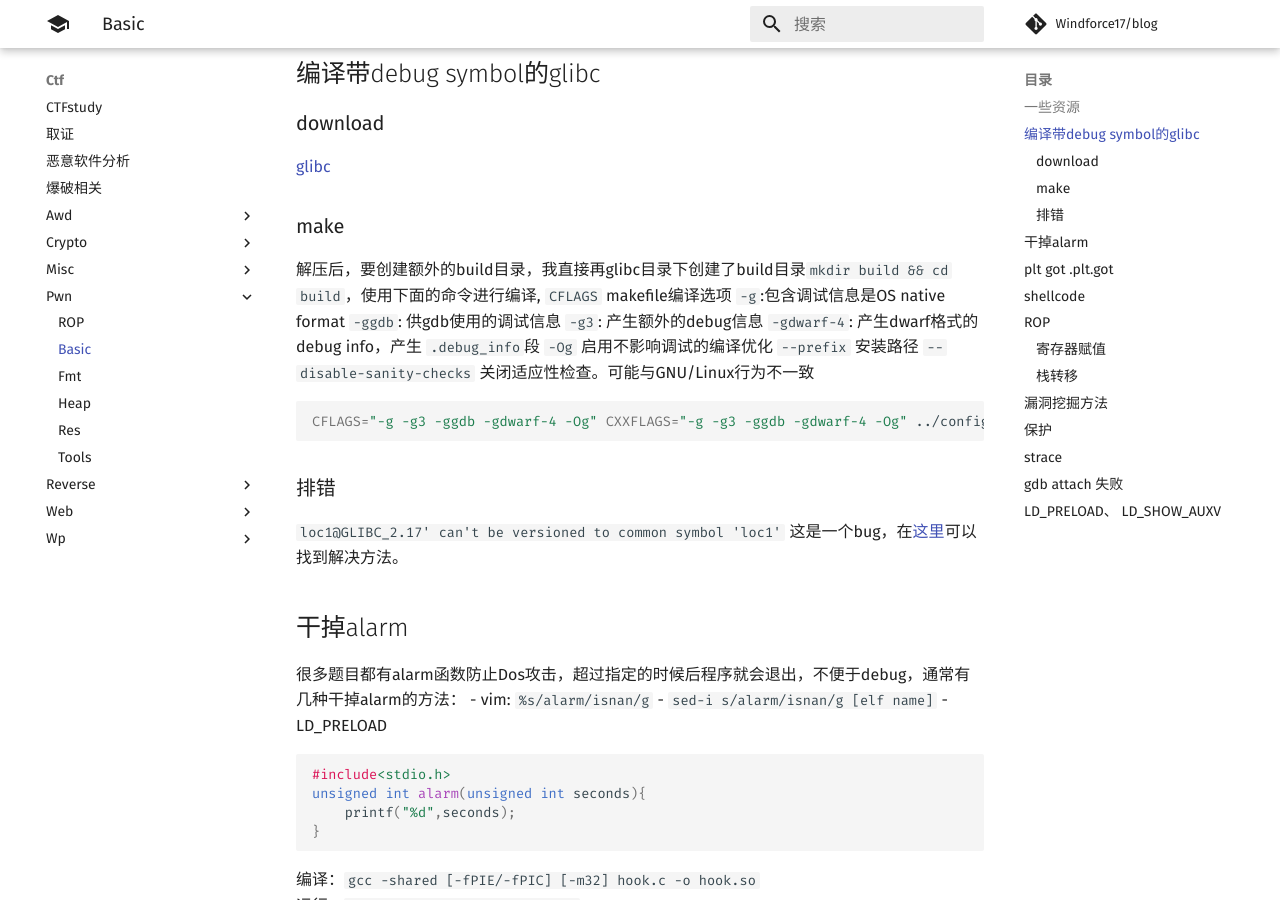
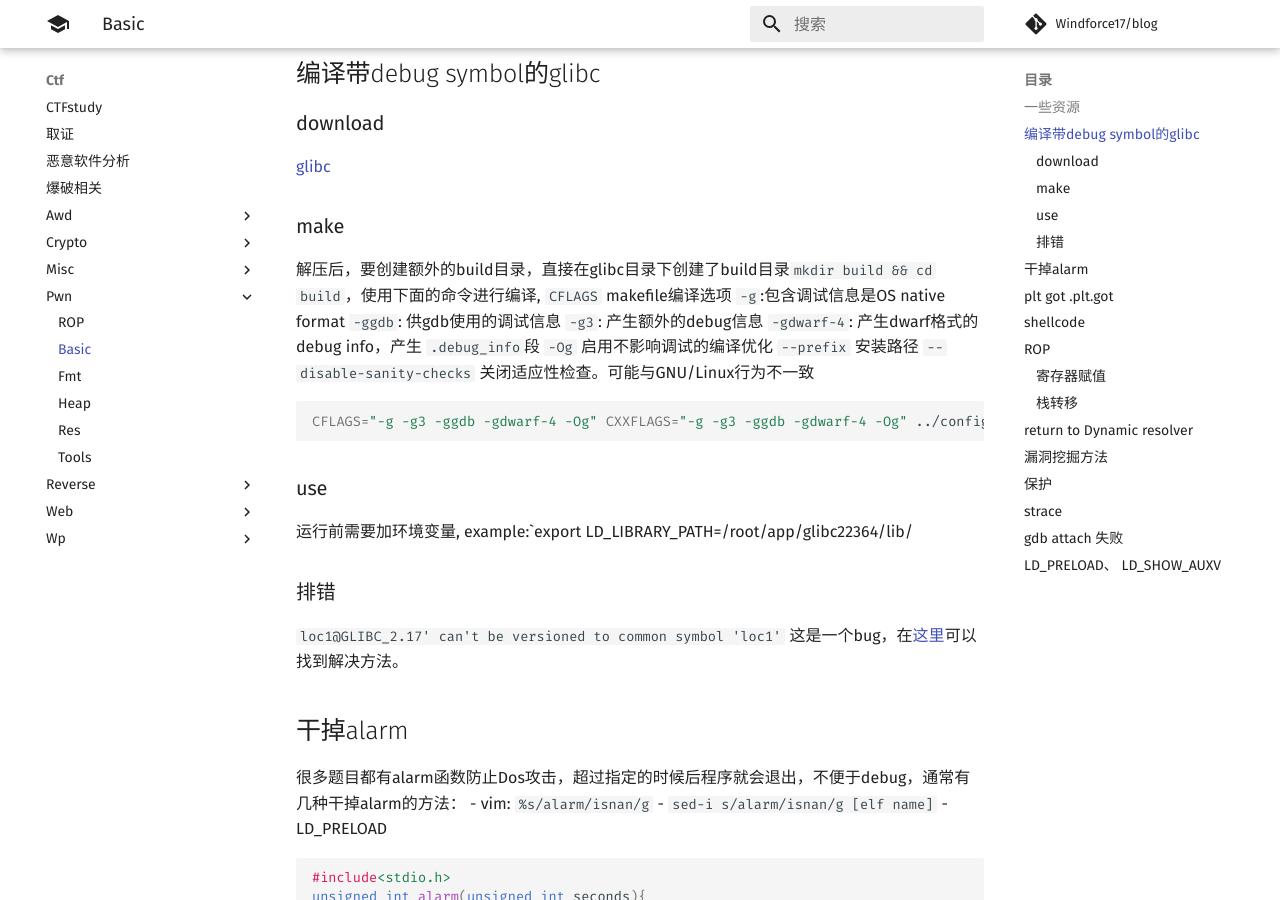
Before and after one commit to Windforce17/blog, an MkDocs documentation site: the page built from docs/ctf/pwn/basic.md, in a window 1280 px wide and 900 px high, scrolled down 360 px. Built offline with MkDocs 1.6.1 and Material for MkDocs 9.7.7, drawn with Linux system fonts in a browser that asks for light colours; comment, search, counter and statistics services are not loaded; some of the changed text lies outside the part shown.

Commit message:
[pwn/basic] add use glibc method

````diff
--- a/docs/ctf/pwn/basic.md
+++ b/docs/ctf/pwn/basic.md
@@ -9,7 +9,7 @@
 ### download
 [glibc](http://gnu.mirrors.pair.com/libc/)
 ### make
-解压后，要创建额外的build目录，我直接再glibc目录下创建了build目录`mkdir build && cd build`，使用下面的命令进行编译,
+解压后，要创建额外的build目录，直接在glibc目录下创建了build目录`mkdir build && cd build`，使用下面的命令进行编译,
 `CFLAGS` makefile编译选项
 `-g`:包含调试信息是OS native format
 `-ggdb`: 供gdb使用的调试信息
@@ -23,6 +23,10 @@
 ```sh
 CFLAGS="-g -g3 -ggdb -gdwarf-4 -Og" CXXFLAGS="-g -g3 -ggdb -gdwarf-4 -Og" ../configure --prefix=/root/app/glibc22364 --disable-werror
 ```
+### use
+运行前需要加环境变量,
+example:`export LD_LIBRARY_PATH=/root/app/glibc22364/lib/
+
 ### 排错
 `loc1@GLIBC_2.17' can't be versioned to common symbol 'loc1'` 这是一个bug，在[这里](https://stackoverflow.com/questions/51279418/how-to-build-older-version-of-glibc)可以找到解决方法。
 
@@ -70,6 +74,7 @@
 相关工具
 - https://github.com/Neetx/Shellcode-Extractor
 从elf提取shellcode
+
 ## ROP
  1. ROPgadget 得到代码片断
  2. cd80c3 就是int0x80;ret,s使用`ROPgadget --binary {binaryname} --opcode cd80c3`来寻找
@@ -114,6 +119,10 @@
 ### 栈转移
 寻找 leave;ret;指令，然后更改ebp的值即可
 leave= mov esp,ebp,pop ebp;
+
+## return to Dynamic resolver
+return to lib without information leakage
+
 ## 漏洞挖掘方法
 * 现成CMS注意DIFF
 * 根据漏洞PATCH
````
